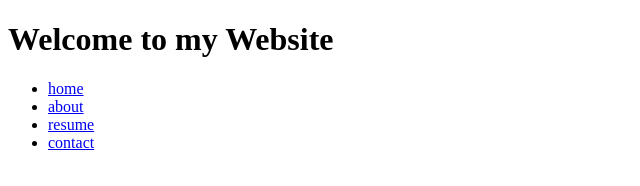
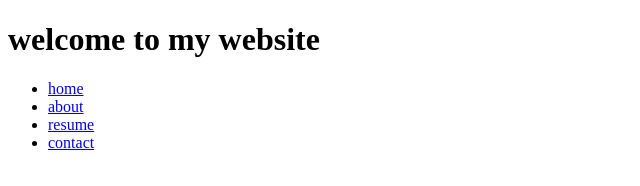
Before and after one commit to mackenzielobato/mackenzielobato.github.io, a plain HTML site: page index.html in a window 1280 px wide. Shown: the whole page, without its empty margins (0-640 px from the left). Drawn offline with Linux system fonts and the light colour scheme.

Commit message:
Update index.html

```diff
--- a/index.html
+++ b/index.html
@@ -7,7 +7,7 @@
 </head>
 
 <body>
-    <h1>Welcome to my Website</h1>
+    <h1>welcome to my website</h1>
     <p>
         <ul>
             <li><a href="index.html">home</a></li>
```
